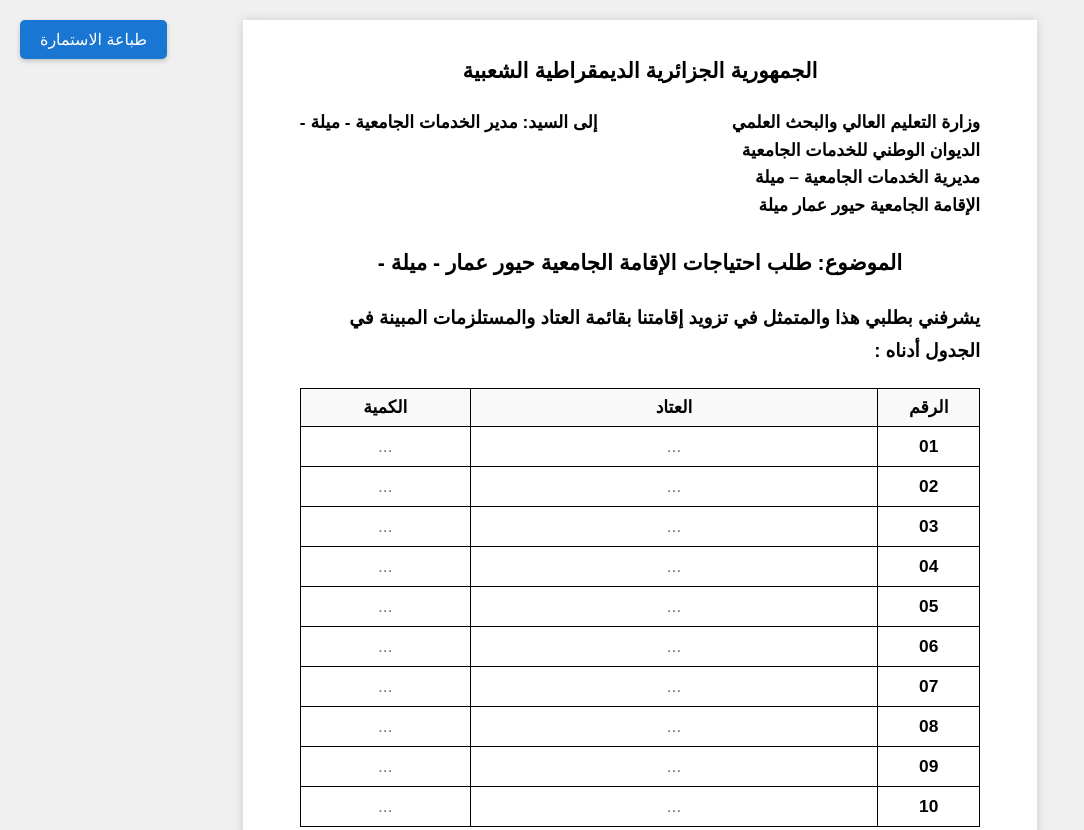
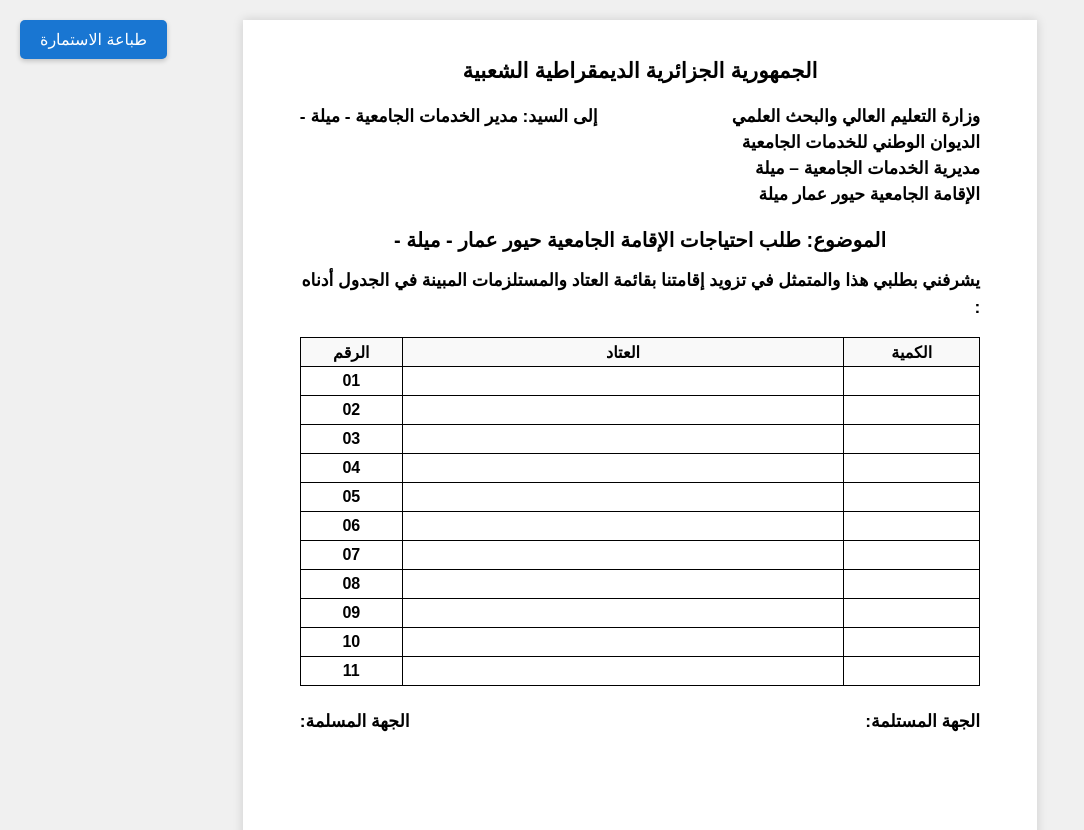
Before and after one commit to kassioslezar/demande-d-outils, a plain HTML site: page index.html in a window 1280 px wide. Shown: the top 830 px of the page, without its empty margins (0-1084 px from the left). Drawn offline with Linux system fonts and the light colour scheme.

Commit message:
Refine layout and styling in index.html
Adjusted padding, margins, and font sizes for various elements to improve layout consistency. Updated table structure and input fields for better alignment and presentation.

```diff
--- a/index.html
+++ b/index.html
@@ -15,88 +15,86 @@
             background: white;
             width: 210mm;
             min-height: 297mm;
-            padding: 10mm 15mm 15mm 15mm; /* تقليل الهامش العلوي لتكون الترويسة في الأعلى تماماً */
+            padding: 10mm 15mm 15mm 15mm;
             margin: 0 auto;
             box-shadow: 0 0 10px rgba(0,0,0,0.15);
             box-sizing: border-box;
             position: relative;
         }
-        /* الجمهورية الجزائرية في الأعلى تماماً وفي المنتصف */
         .republic-header {
             text-align: center;
             font-size: 16pt;
             font-weight: bold;
-            margin-bottom: 25px;
+            margin-bottom: 20px;
         }
-        /* قسم الترويسة المكون من جانبين (يمين ويسار) */
         .header-row {
             display: flex;
             justify-content: space-between;
             align-items: flex-start;
-            margin-bottom: 30px;
+            margin-bottom: 20px;
         }
         .header-right {
             text-align: right;
             font-size: 13pt;
             font-weight: bold;
-            line-height: 1.6;
+            line-height: 1.5;
         }
         .header-left {
             text-align: left;
             font-size: 13pt;
             font-weight: bold;
-            line-height: 1.6;
+            line-height: 1.5;
         }
-        /* الموضوع في المنتصف */
         .subject-title {
             text-align: center;
-            font-size: 16pt;
+            font-size: 15pt;
             font-weight: bold;
-            margin: 25px 0;
+            margin: 15px 0;
         }
-        /* النص التمهيدي */
         .content-text {
-            font-size: 14pt;
+            font-size: 13pt;
             font-weight: bold;
-            line-height: 1.8;
-            margin-bottom: 20px;
+            line-height: 1.6;
+            margin-bottom: 15px;
             text-align: right;
         }
-        /* الجدول من 3 أعمدة كما في الصورة */
+        /* تصميم الجدول ليكون مطابقاً للصورة تماماً (خانَت ضيقة وارتفاع صغير) */
         table {
             width: 100%;
             border-collapse: collapse;
-            margin-top: 15px;
-            margin-bottom: 30px;
+            margin-top: 10px;
+            margin-bottom: 20px;
         }
         th, td {
             border: 1px solid #000;
-            padding: 8px;
+            padding: 3px 5px; /* تقليص الحشوة الداخلية لتصغير حجم الخانات تماماً كالورد */
             text-align: center;
-            font-size: 13pt;
+            font-size: 12pt;
             font-weight: bold;
+            height: 22px; /* تحديد ارتفاع صغير وموحد للخانات */
         }
         th {
             background-color: #f9f9f9;
         }
         td input {
-            width: 95%;
+            width: 98%;
             border: none;
             background: transparent;
             text-align: center;
             font-family: inherit;
-            font-size: 13pt;
+            font-size: 12pt;
             font-weight: normal;
             outline: none;
         }
         td input:focus {
             background-color: #fffde7;
         }
+        /* المسافات بدقة مطابقة لأسفل الجدول والتوقيعات */
         .footer-signatures {
             display: flex;
             justify-content: space-between;
-            margin-top: 50px;
-            font-size: 14pt;
+            margin-top: 25px; /* ضبط المسافة تماماً كما في صورة الوورد */
+            font-size: 13pt;
             font-weight: bold;
         }
         .print-btn {
@@ -140,12 +138,10 @@
 <button class="print-btn" onclick="window.print()">طباعة الاستمارة</button>
 
 <div class="page">
-    <!-- العبارة العلويّة الموسطة -->
     <div class="republic-header">
         الجمهورية الجزائرية الديمقراطية الشعبية
     </div>
 
-    <!-- الترويسة المزدوجة (يمين ويسار) -->
     <div class="header-row">
         <div class="header-right">
             وزارة التعليم العالي والبحث العلمي<br>
@@ -158,75 +154,78 @@
         </div>
     </div>
 
-    <!-- الموضوع -->
     <div class="subject-title">
         الموضوع: طلب احتياجات الإقامة الجامعية حيور عمار - ميلة -
     </div>
 
-    <!-- نص الطلب -->
     <div class="content-text">
         يشرفني بطلبي هذا والمتمثل في تزويد إقامتنا بقائمة العتاد والمستلزمات المبينة في الجدول أدناه :
     </div>
 
-    <!-- جدول من 3 أعمدة فقط (الرقم - العتاد - الكمية) -->
+    <!-- الجدول بـ 3 أعمدة (الكمية - العتاد - الرقم) تماماً مثل الوورد و 11 صفاً -->
     <table>
         <thead>
             <tr>
+                <th style="width: 20%;">الكمية</th>
+                <th style="width: 65%;">العتاد</th>
                 <th style="width: 15%;">الرقم</th>
-                <th style="width: 60%;">العتاد</th>
-                <th style="width: 25%;">الكمية</th>
             </tr>
         </thead>
         <tbody>
             <tr>
+                <td><input type="text" placeholder=""></td>
+                <td><input type="text" placeholder=""></td>
                 <td>01</td>
-                <td><input type="text" placeholder="..."></td>
-                <td><input type="text" placeholder="..."></td>
             </tr>
             <tr>
+                <td><input type="text" placeholder=""></td>
+                <td><input type="text" placeholder=""></td>
                 <td>02</td>
-                <td><input type="text" placeholder="..."></td>
-                <td><input type="text" placeholder="..."></td>
             </tr>
             <tr>
+                <td><input type="text" placeholder=""></td>
+                <td><input type="text" placeholder=""></td>
                 <td>03</td>
-                <td><input type="text" placeholder="..."></td>
-                <td><input type="text" placeholder="..."></td>
             </tr>
             <tr>
+                <td><input type="text" placeholder=""></td>
+                <td><input type="text" placeholder=""></td>
                 <td>04</td>
-                <td><input type="text" placeholder="..."></td>
-                <td><input type="text" placeholder="..."></td>
             </tr>
             <tr>
+                <td><input type="text" placeholder=""></td>
+                <td><input type="text" placeholder=""></td>
                 <td>05</td>
-                <td><input type="text" placeholder="..."></td>
-                <td><input type="text" placeholder="..."></td>
             </tr>
             <tr>
+                <td><input type="text" placeholder=""></td>
+                <td><input type="text" placeholder=""></td>
                 <td>06</td>
-                <td><input type="text" placeholder="..."></td>
-                <td><input type="text" placeholder="..."></td>
             </tr>
             <tr>
+                <td><input type="text" placeholder=""></td>
+                <td><input type="text" placeholder=""></td>
                 <td>07</td>
-                <td><input type="text" placeholder="..."></td>
-                <td><input type="text" placeholder="..."></td>
             </tr>
             <tr>
+                <td><input type="text" placeholder=""></td>
+                <td><input type="text" placeholder=""></td>
                 <td>08</td>
-                <td><input type="text" placeholder="..."></td>
-                <td><input type="text" placeholder="..."></td>
             </tr>
             <tr>
+                <td><input type="text" placeholder=""></td>
+                <td><input type="text" placeholder=""></td>
                 <td>09</td>
-                <td><input type="text" placeholder="..."></td>
-                <td><input type="text" placeholder="..."></td>
             </tr>
             <tr>
+                <td><input type="text" placeholder=""></td>
+                <td><input type="text" placeholder=""></td>
                 <td>10</td>
-                <td><input type="text" placeholder="..."></td>
-                <td><input type="text" placeholder="..."></td>
+            </tr>
+            <tr>
+                <td><input type="text" placeholder=""></td>
+                <td><input type="text" placeholder=""></td>
+                <td>11</td>
             </tr>
         </tbody>
     </table>
```
